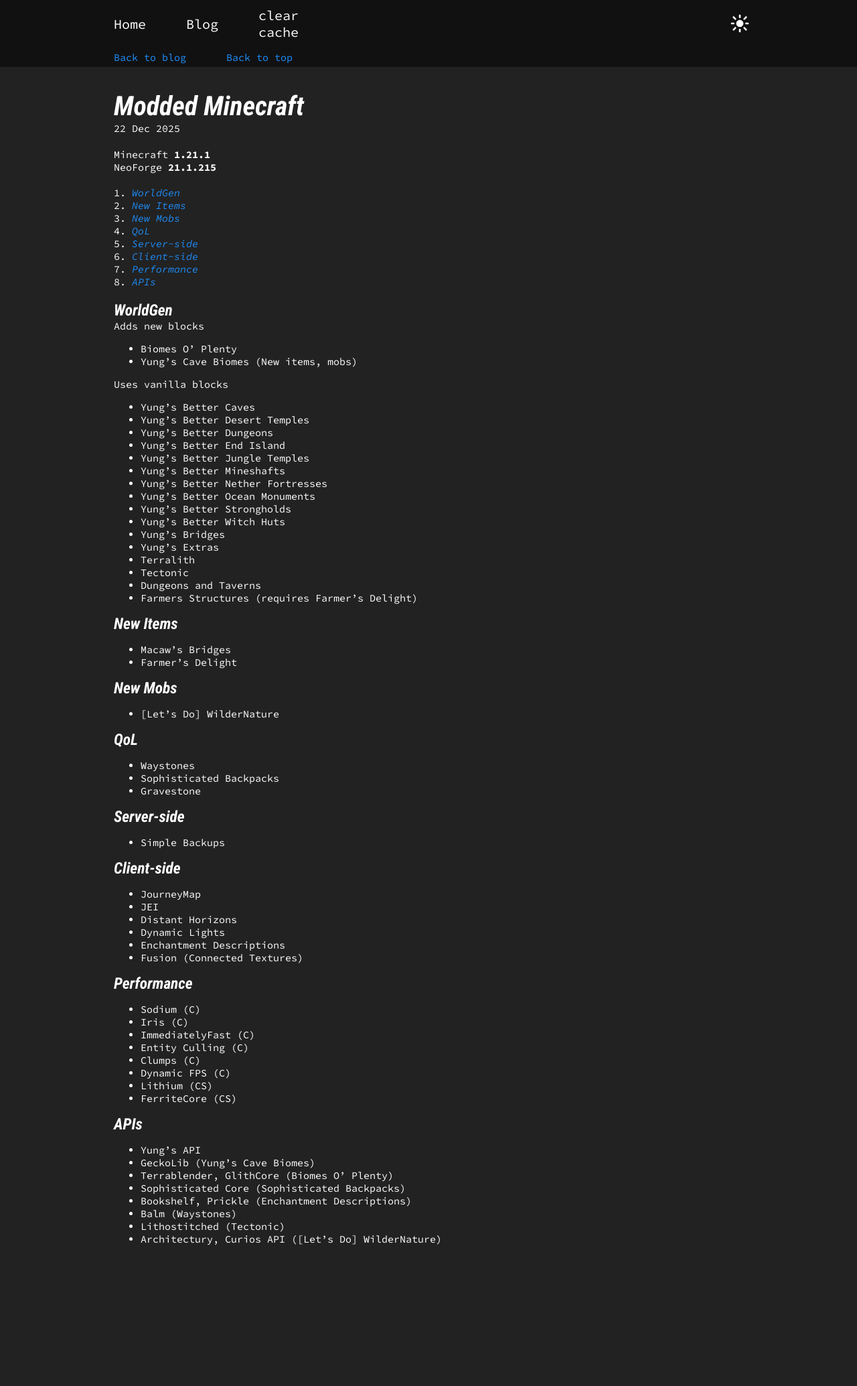
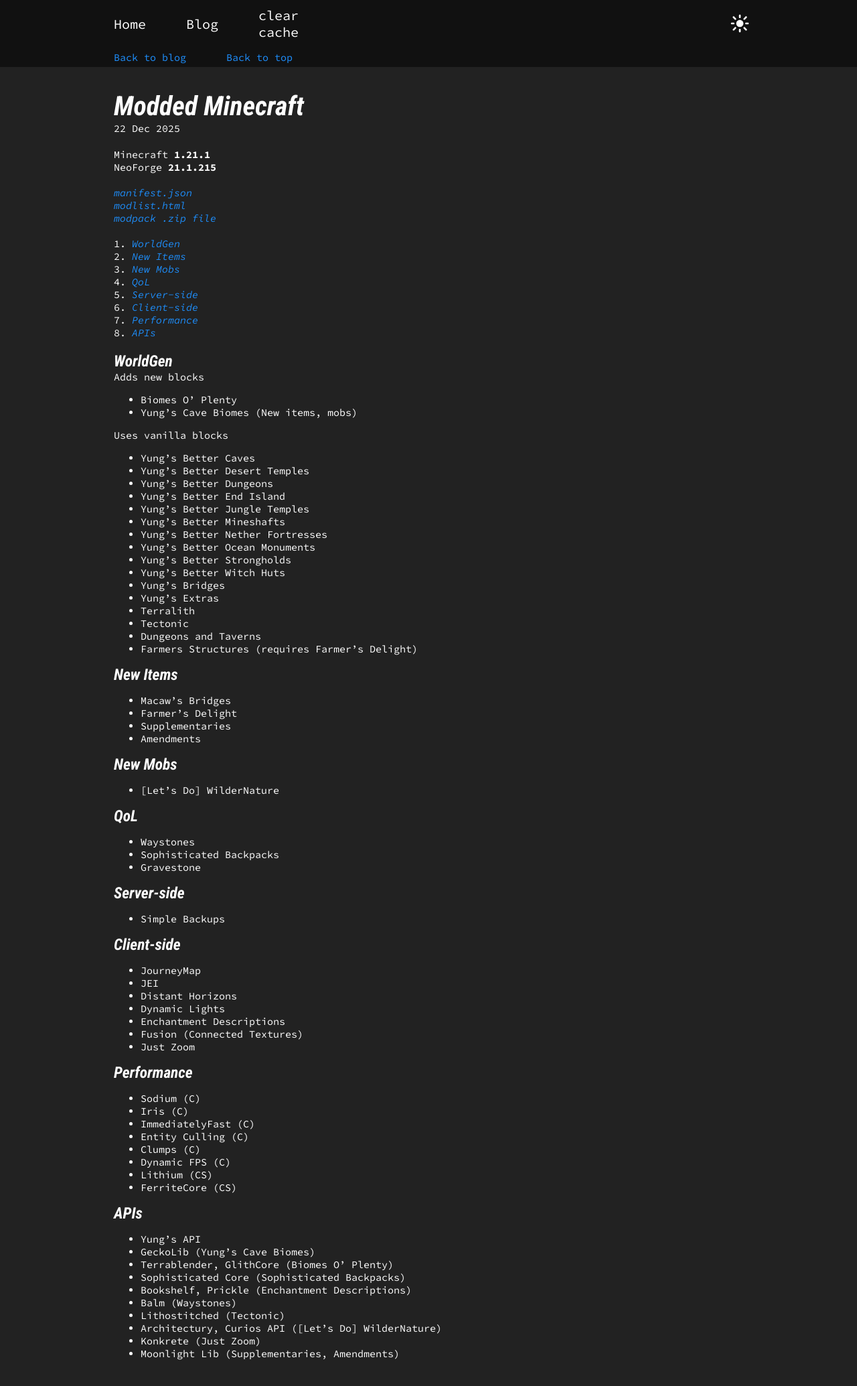
Before and after one commit to aringq10/aringq10.github.io, a Jekyll site: the page built from _posts/2025-12-22-modded-minecraft.md, in a window 1280 px wide. Shown: the top 2069 px of the page at 67% size. Built offline with Jekyll 4.4.1, drawn with Linux system fonts in a browser that asks for light colours.

Commit message:
added some mods and the modpack file

```diff
--- a/_posts/2025-12-22-modded-minecraft.md
+++ b/_posts/2025-12-22-modded-minecraft.md
@@ -7,6 +7,21 @@
 NeoForge **21.1.215**
 <br>
 <br>
+
+<a href="{{ '/assets/mc/manifest.json' | relative_url }}" target="blank">
+  manifest.json
+</a>
+<br>
+<a href="{{ '/assets/mc/modlist.html' | relative_url }}" target="blank">
+  modlist.html
+</a>
+<br>
+<a href="{{ '/assets/mc/neofordziuk.zip' | relative_url }}" target="blank">
+  modpack .zip file
+</a>
+<br>
+<br>
+
 1. [WorldGen](#worldgen)
 1. [New Items](#new-items)
 1. [New Mobs](#new-mobs)
@@ -44,6 +59,8 @@
 ### New Items
 - Macaw's Bridges
 - Farmer's Delight
+- Supplementaries
+- Amendments
 
 ### New Mobs
 - [Let's Do] WilderNature
@@ -63,6 +80,7 @@
 - Dynamic Lights
 - Enchantment Descriptions
 - Fusion (Connected Textures)
+- Just Zoom
 
 ### Performance
 - Sodium (C)
@@ -83,3 +101,5 @@
 - Balm (Waystones)
 - Lithostitched (Tectonic)
 - Architectury, Curios API ([Let's Do] WilderNature)
+- Konkrete (Just Zoom)
+- Moonlight Lib (Supplementaries, Amendments)
```
Also changed, not shown: assets/mc/modlist.html (added, +56 -0 lines), assets/mc/manifest.json (added), 1 other file.
